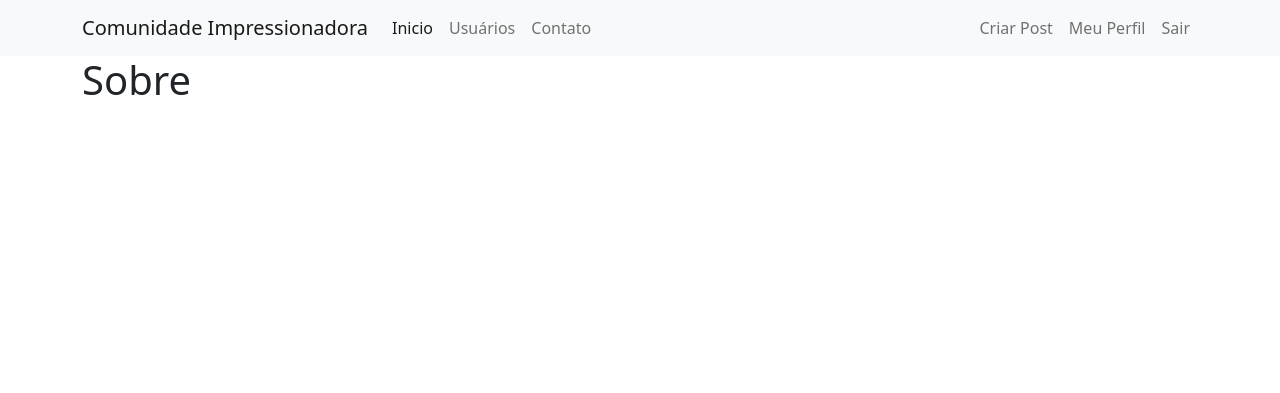
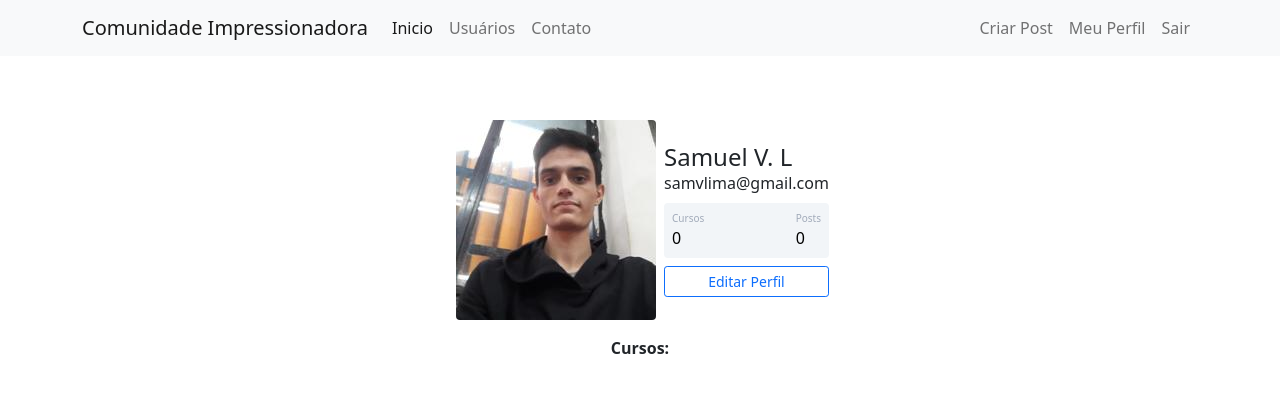
Before and after one commit to SamuelLima0610/Site-Flask-Python-posts, a Flask app: page /perfil in a window 1280 px wide. Shown: the top 393 px of the page. Run offline with Flask 2, Linux system fonts and the light colour scheme; a user stored in the database is signed in.

Commit message:
Gerenciamento do perfil do usuário

```diff
--- a/comunidadeimpressionadora/routes.py
+++ b/comunidadeimpressionadora/routes.py
@@ -1,9 +1,11 @@
+import secrets
+import os
 from flask import render_template, redirect, request, flash, url_for
 from comunidadeimpressionadora import app, database, bcrypt
-from comunidadeimpressionadora.forms import FormLogin, FormCriarConta
+from comunidadeimpressionadora.forms import FormLogin, FormCriarConta, FormEditPerfil
 from comunidadeimpressionadora.models import User
 from flask_login import login_user, logout_user, current_user, login_required
-
+from PIL import Image
 
 lista_usuarios = ['Samuel', 'Joao']
 
@@ -55,7 +57,8 @@ def login():
 @app.route("/perfil")
 @login_required
 def perfil():
-    return render_template('perfil.html')
+    image_perfil = url_for('static', filename=f'imgs_perfil/{current_user.user_photo}')
+    return render_template('perfil.html', image_perfil=image_perfil)
 
 
 @app.route("/logout")
@@ -70,3 +73,48 @@ def logout():
 @login_required
 def create_post():
     return render_template('createpost.html')
+
+
+def save_image(image):
+    # adicionar um código aleatório
+    code = secrets.token_hex(8)
+    name, extension = os.path.splitext(image.filename)
+    name_file = name + code + extension
+    path_file = os.path.join(app.root_path, 'static/imgs_perfil', name_file)
+    # reduzir o tamanho da imagem
+    size = (200, 200)
+    reduce_image = Image.open(image)
+    reduce_image.thumbnail(size)
+    reduce_image.save(path_file)
+    # salvar a imagem no diretório
+    return name_file
+
+
+def atualize_courses(form):
+    course_list = []
+    for campo in form:
+        if 'curso_' in campo.name:
+            if campo.data:
+                course_list.append(campo.label.text)
+    if len(course_list) == 0:
+        return 'Não informado'
+    return ';'.join(course_list)
+
+@app.route("/perfil/editar", methods=["GET", "POST"])
+def edit_perfil():
+    form = FormEditPerfil()
+    if form.validate_on_submit():
+        current_user.email = form.email.data
+        current_user.username = form.username.data
+        if form.user_photo.data:
+            image = save_image(form.user_photo.data)
+            current_user.user_photo = image
+        current_user.courses = atualize_courses(form)
+        database.session.commit()
+        flash(f"Perfil atualizado com sucesso!Email: {form.email.data}", 'alert-success')
+        return redirect(url_for('perfil'))
+    elif request.method == "GET":
+        form.email.data = current_user.email
+        form.username.data = current_user.username
+    image_perfil = url_for('static', filename=f'imgs_perfil/{current_user.user_photo}')
+    return render_template('editperfil.html', image_perfil=image_perfil, form=form)
--- /dev/null
+++ b/comunidadeimpressionadora/static/main.css
@@ -0,0 +1,38 @@
+.card {
+    width: 400px;
+    border: none;
+    border-radius: 10px;
+    background-color: #fff
+}
+
+.stats {
+    background: #f2f5f8 !important;
+    color: #000 !important
+}
+
+.articles {
+    font-size: 10px;
+    color: #a1aab9
+}
+
+.number1 {
+    font-weight: 500
+}
+
+.followers {
+    font-size: 10px;
+    color: #a1aab9
+}
+
+.number2 {
+    font-weight: 500
+}
+
+.rating {
+    font-size: 10px;
+    color: #a1aab9
+}
+
+.number3 {
+    font-weight: 500
+}
--- a/comunidadeimpressionadora/templates/base.html
+++ b/comunidadeimpressionadora/templates/base.html
@@ -4,6 +4,7 @@
     <meta charset="UTF-8">
     <title>Site</title>
     <link href="https://cdn.jsdelivr.net/npm/bootstrap@5.1.3/dist/css/bootstrap.min.css" rel="stylesheet" integrity="sha384-1BmE4kWBq78iYhFldvKuhfTAU6auU8tT94WrHftjDbrCEXSU1oBoqyl2QvZ6jIW3" crossorigin="anonymous">
+    <link rel="stylesheet" type="text/css" href="{{url_for('static',filename='main.css')}}">
     {% block head %}
     {% endblock %}
 </head>
--- a/comunidadeimpressionadora/templates/login.html
+++ b/comunidadeimpressionadora/templates/login.html
@@ -36,8 +36,8 @@
                         {% endif%}
                     </div>
                     <div class="form-group">
-                        {{form_login.lembra_dados.label}}
-                        {{form_login.lembra_dados}}
+                        {{form_login.lembra_dados.label(class="form-check-label")}}
+                        {{form_login.lembra_dados(class="form-check-input")}}
                     </div>
                 </fieldset>
                 {{form_login.botao_submit_login(class="btn btn-primary mt-2")}}
--- a/comunidadeimpressionadora/templates/perfil.html
+++ b/comunidadeimpressionadora/templates/perfil.html
@@ -1,6 +1,34 @@
 {% extends 'base.html' %}
 {% block body %}
-    <div class="container">
-        <h1>Sobre</h1>
+<div class="container mt-5 d-flex justify-content-center">
+    <div class="card p-3">
+        <div class="d-flex align-items-center">
+            <div class="image pe-2"> <img src="{{image_perfil}}" class="rounded" width="200"> </div>
+            <div class="ml-3 w-100">
+                <h4 class="mb-0 mt-0">{{current_user.username}}</h4> <span>{{current_user.email}}</span>
+                <div class="p-2 mt-2 bg-primary d-flex justify-content-between rounded text-white stats">
+                    {% if 'Não informado' in current_user.courses %}
+                        <div class="d-flex flex-column"> <span class="articles">Cursos</span> <span class="number1">0</span> </div>
+                    {% else %}
+                        <div class="d-flex flex-column"> <span class="articles">Cursos</span> <span class="number1">{{current_user.courses.count(';') + 1}}</span> </div>
+                    {% endif %}
+                    <div class="d-flex flex-column"> <span class="rating">Posts</span> <span class="number3">0</span> </div>
+                </div>
+                <div class="button mt-2 d-flex flex-row align-items-center"> <a class="w-100" href="{{url_for('edit_perfil')}}"><button class="btn btn-sm btn-outline-primary w-100">Editar Perfil</button></a></div>
+            </div>
+        </div>
     </div>
+</div>
+<div class="row justify-content-center">
+    <div class="col col-4" style="text-align: center">
+        <strong>Cursos:</strong><br>
+        {% if not 'Não informado' in current_user.courses %}
+            {% for curso in current_user.courses.split(';')%}
+                <button class="btn btn-success mt-2" disabled>{{curso}}</button>
+            {% endfor %}
+        {% endif %}
+    </div>
+</div>
+{% block form_edit_perfil%}
 {% endblock %}
+{% endblock %}
```
Also changed, not shown: comunidadeimpressionadora/forms.py (+24 -1 lines), comunidadeimpressionadora/templates/editperfil.html (added, +63 -0 lines), comunidadeimpressionadora/comunidade.db, comunidadeimpressionadora/static/imgs_perfil/20210918_231245cd271b5e090eb9d2.jpg (added), comunidadeimpressionadora/static/imgs_perfil/default.jpg (added), comunidadeimpressionadora/static/imgs_perfil/euc03865c4bedbf20a.jpg (added).
